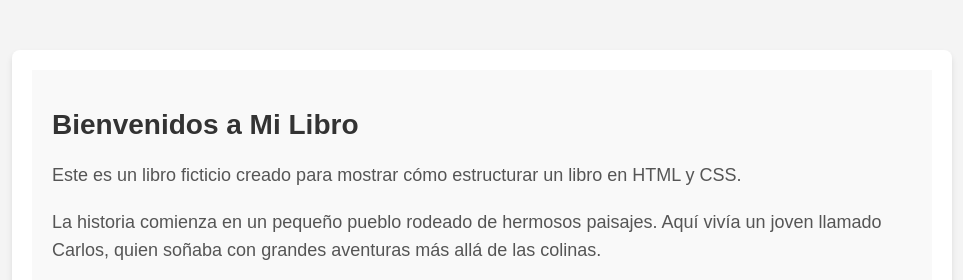
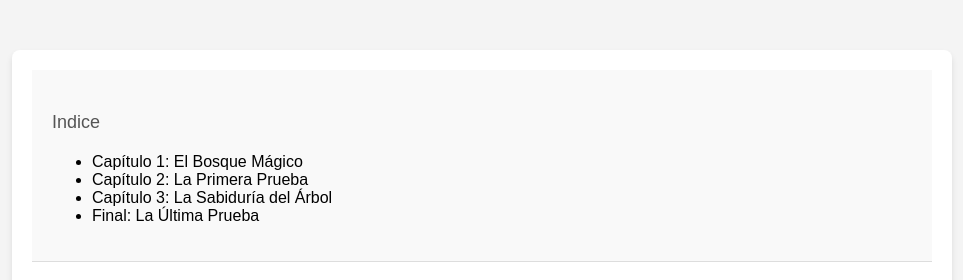
Before and after one commit to Exe-salinas/libro, a plain HTML site: page index.html in a window 1280 px wide. Shown: the top 280 px of the page, without its empty margins (158-1121 px from the left). Drawn offline with Linux system fonts and the light colour scheme.

Commit message:
modificacion libro

```diff
--- a/index.html
+++ b/index.html
@@ -8,6 +8,19 @@
 </head>
 <body>
     <div class="book">
+
+        <div class="page">
+
+            <p>Indice</p>
+
+            <ul>
+                <li>Capítulo 1: El Bosque Mágico</li>
+                <li>Capítulo 2: La Primera Prueba</li>
+                <li>Capítulo 3: La Sabiduría del Árbol</li>
+                <li>Final: La Última Prueba</li>
+            </ul>
+        </div>
+
         <div class="page">
             <h1>Bienvenidos a Mi Libro</h1>
             <p>Este es un libro ficticio creado para mostrar cómo estructurar un libro en HTML y CSS.</p>
```
